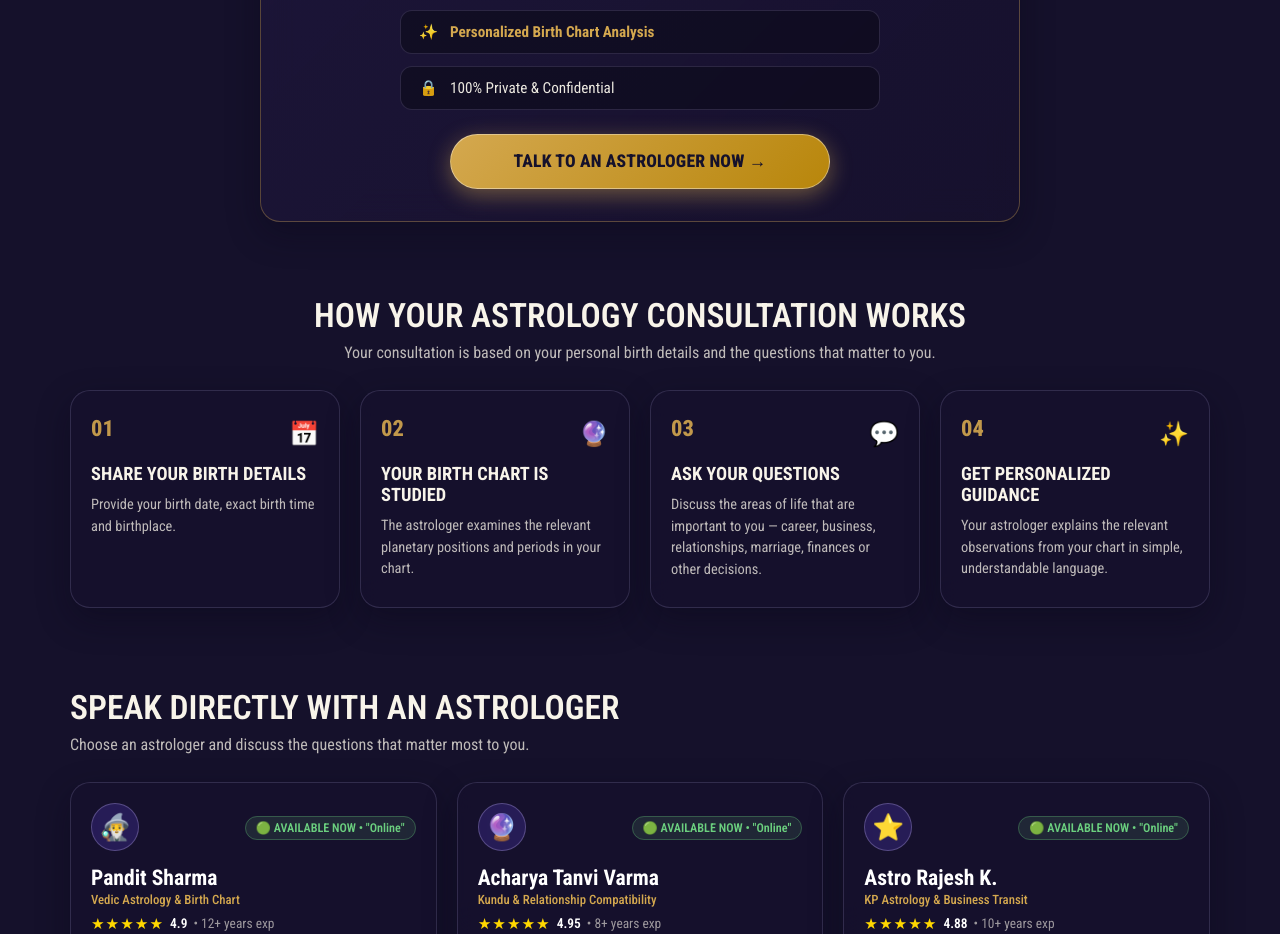
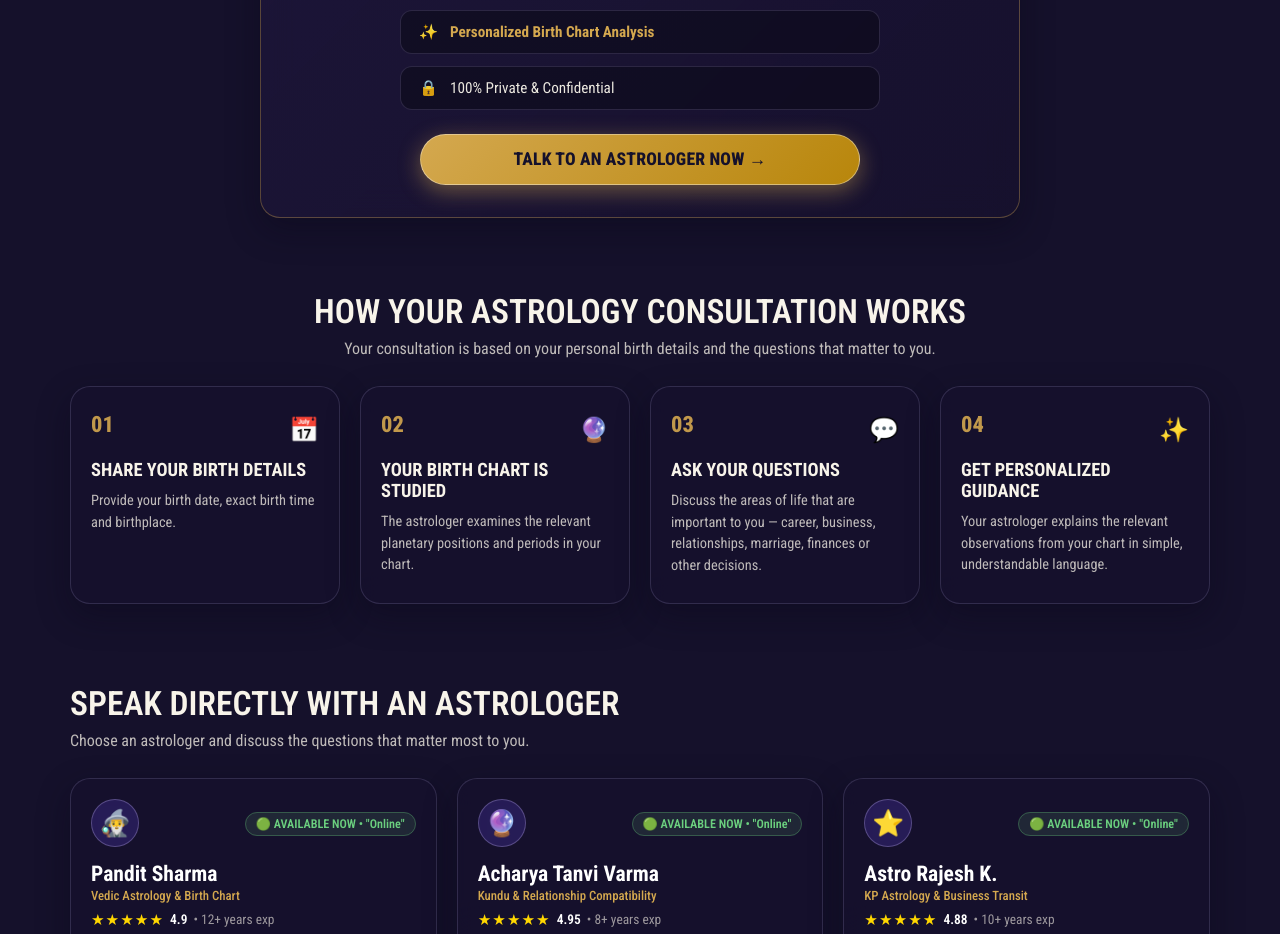
Before and after one commit to sidsahu4570-droid/novasathi-landing-page, a React (Vite) app: page / in a window 1280 px wide. Shown: the part 2560-3494 px from the top of the page. Built offline with nearby package versions, Linux system fonts and the light colour scheme; no server answers.

Commit message:
fix: Keep TALK TO AN ASTROLOGER NOW button text and arrow on a single line without wrapping

```diff
--- a/src/index.css
+++ b/src/index.css
@@ -1092,9 +1092,11 @@ body, html {
   .hero-urgency-card-btn,
   .btn-gold,
   .final-cta-btn,
+  .wait-cta-btn,
   .hero-cta-group .btn-primary {
-    font-size: clamp(0.82rem, 3.8vw, 1.05rem) !important;
-    padding: 14px 14px !important;
+    white-space: nowrap !important;
+    font-size: clamp(0.78rem, 3.6vw, 1.05rem) !important;
+    padding: 13px 14px !important;
     display: inline-flex !important;
     align-items: center !important;
     justify-content: center !important;
@@ -3666,7 +3668,13 @@ body, html {
 
 .wait-cta-btn {
   width: 100%;
-  max-width: 380px;
-  font-size: 1.1rem !important;
-  padding: 16px 28px !important;
-}
+  max-width: 440px;
+  font-size: clamp(0.85rem, 3.8vw, 1.1rem) !important;
+  padding: 14px 20px !important;
+  white-space: nowrap !important;
+  display: inline-flex !important;
+  align-items: center !important;
+  justify-content: center !important;
+  line-height: 1.2 !important;
+  box-sizing: border-box !important;
+}
```
